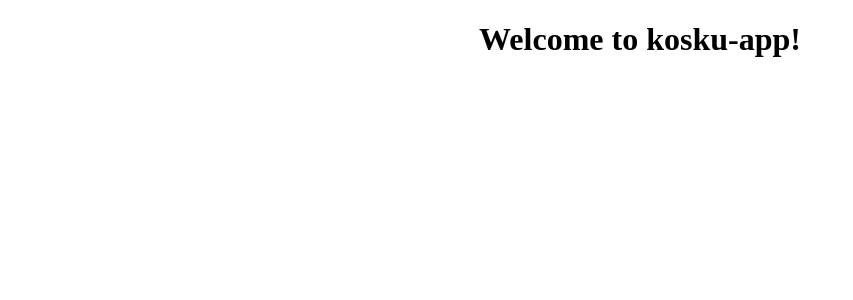
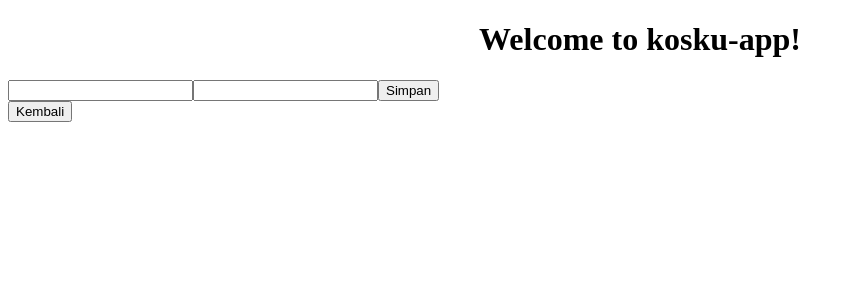
Before and after one commit to mirfanrafif/kosku-app-angular, an Angular app: page /add in a window 1280 px wide. Before the commit this address led to /. Shown: the top 300 px of the page, without its empty margins (0-853 px from the left). Built offline with nearby package versions, Linux system fonts and the light colour scheme.

Commit message:
form tambah dan ambil data selesai

```diff
--- a/src/app/app-routing.module.ts
+++ b/src/app/app-routing.module.ts
@@ -1,14 +1,16 @@
 import { NgModule } from "@angular/core";
 import { Routes, RouterModule } from "@angular/router";
+import { FormComponent } from "./form/form.component";
 import { HomeComponent } from "./home/home.component";
 
 const routes: Routes = [
   { path: "", redirectTo: "home", pathMatch: "full" },
   { path: "home", component: HomeComponent },
+  { path: "add", component: FormComponent },
 ];
 
 @NgModule({
   imports: [RouterModule.forRoot(routes)],
   exports: [RouterModule],
 })
-export class AppRoutingModule {}
+export class AppRoutingModule { }
--- a/src/app/app.module.ts
+++ b/src/app/app.module.ts
@@ -6,6 +6,7 @@ import { AppComponent } from './app.component';
 import { DetailComponent } from './detail/detail.component';
 import { HomeComponent } from './home/home.component';
 import { FormComponent } from './form/form.component';
+import { FormsModule } from '@angular/forms';
 
 @NgModule({
   declarations: [
@@ -16,7 +17,8 @@ import { FormComponent } from './form/form.component';
   ],
   imports: [
     BrowserModule,
-    AppRoutingModule
+    AppRoutingModule,
+    FormsModule
   ],
   providers: [],
   bootstrap: [AppComponent]
--- a/src/app/data/services/anak-kos.service.ts
+++ b/src/app/data/services/anak-kos.service.ts
@@ -17,9 +17,13 @@ export class AnakKosService {
     { id: "qweqweqeq", nama: "Irfan" },
   ];
 
-  constructor() {}
+  constructor() { }
 
   getAnakKos(): Observable<AnakKos[]> {
     return of(this.anakKos);
   }
+
+  addAnakKos(id: string, nama: string) {
+    this.anakKos.push({ id: id, nama: nama })
+  }
 }
--- a/src/app/form/form.component.html
+++ b/src/app/form/form.component.html
@@ -1,3 +1,6 @@
 <p>
-  form works!
+  <input type="text" name="ID" id="id" #id>
+  <input type="text" name="Nama" id="nama" #nama>
+  <button (click)="addData(id.value, nama.value)">Simpan</button><br>
+  <button (click)="goBack()">Kembali</button>
 </p>
--- a/src/app/form/form.component.ts
+++ b/src/app/form/form.component.ts
@@ -1,4 +1,6 @@
+import { Location } from '@angular/common';
 import { Component, OnInit } from '@angular/core';
+import { AnakKosService } from '../data/services/anak-kos.service';
 
 @Component({
   selector: 'app-form',
@@ -7,9 +9,18 @@ import { Component, OnInit } from '@angular/core';
 })
 export class FormComponent implements OnInit {
 
-  constructor() { }
+  constructor(private anakKosService: AnakKosService, private location: Location) { }
 
   ngOnInit() {
   }
 
+  addData(id: string, nama: string) {
+    this.anakKosService.addAnakKos(id, nama)
+    this.goBack()
+  }
+
+  goBack() {
+    this.location.back()
+  }
+
 }
--- a/src/app/home/home.component.html
+++ b/src/app/home/home.component.html
@@ -1,4 +1,5 @@
 <div>
+  <button routerLink="/add">Tambah Data</button>
   <table>
     <thead>
       <tr>
```
